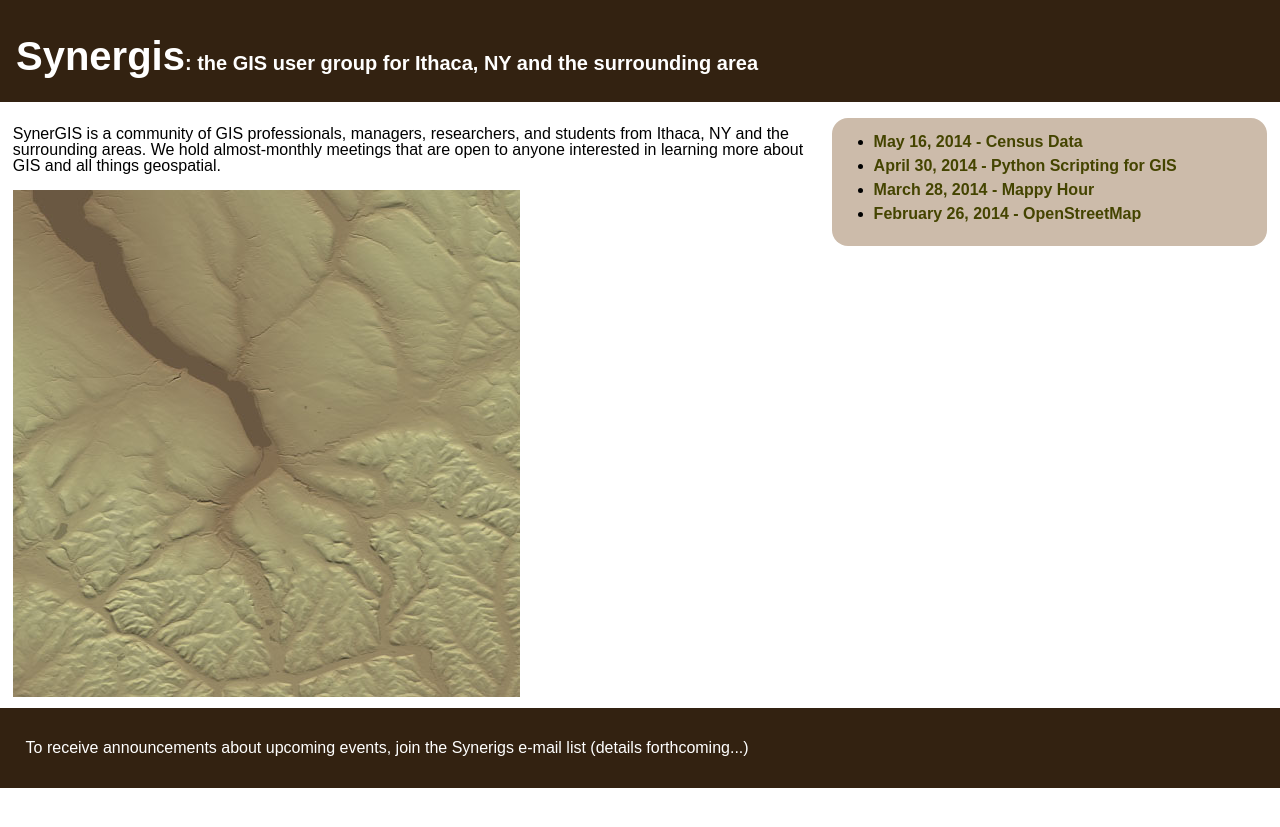
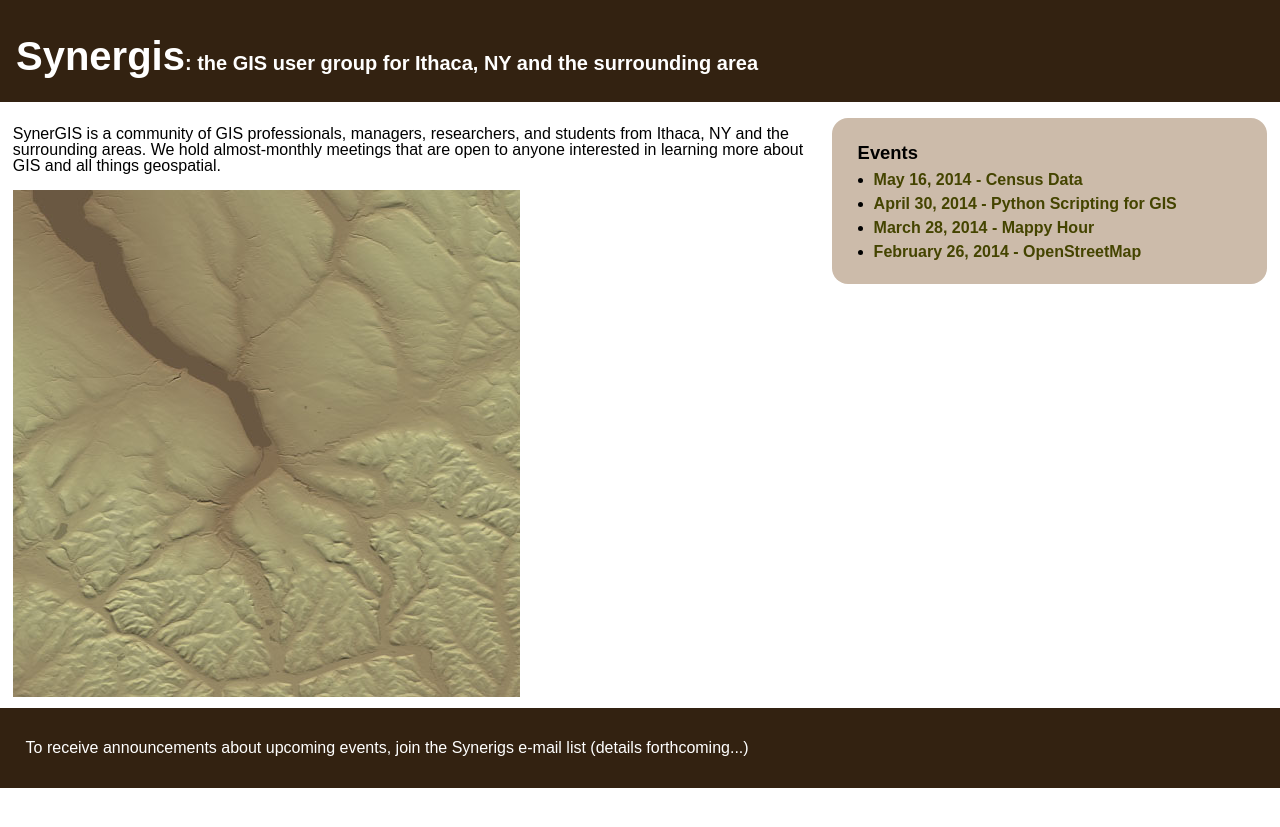
Before and after one commit to synergis-ny/synergis-ny.github.io, a Jekyll site: the page built from index.html, in a window 1280 px wide. Shown: the top 827 px of the page. Built offline with Jekyll 4.4.1, drawn with Linux system fonts in a browser that asks for light colours.

Commit message:
Update aside-events.html

```diff
--- a/_includes/aside-events.html
+++ b/_includes/aside-events.html
@@ -1,4 +1,5 @@
 <aside class="events">
+    <h2>Events</h2>
     <ul>
     {% for event in site.categories.events %}
         <li><a href={{ event.url }}>{{ event.title }}</a></li>
```
